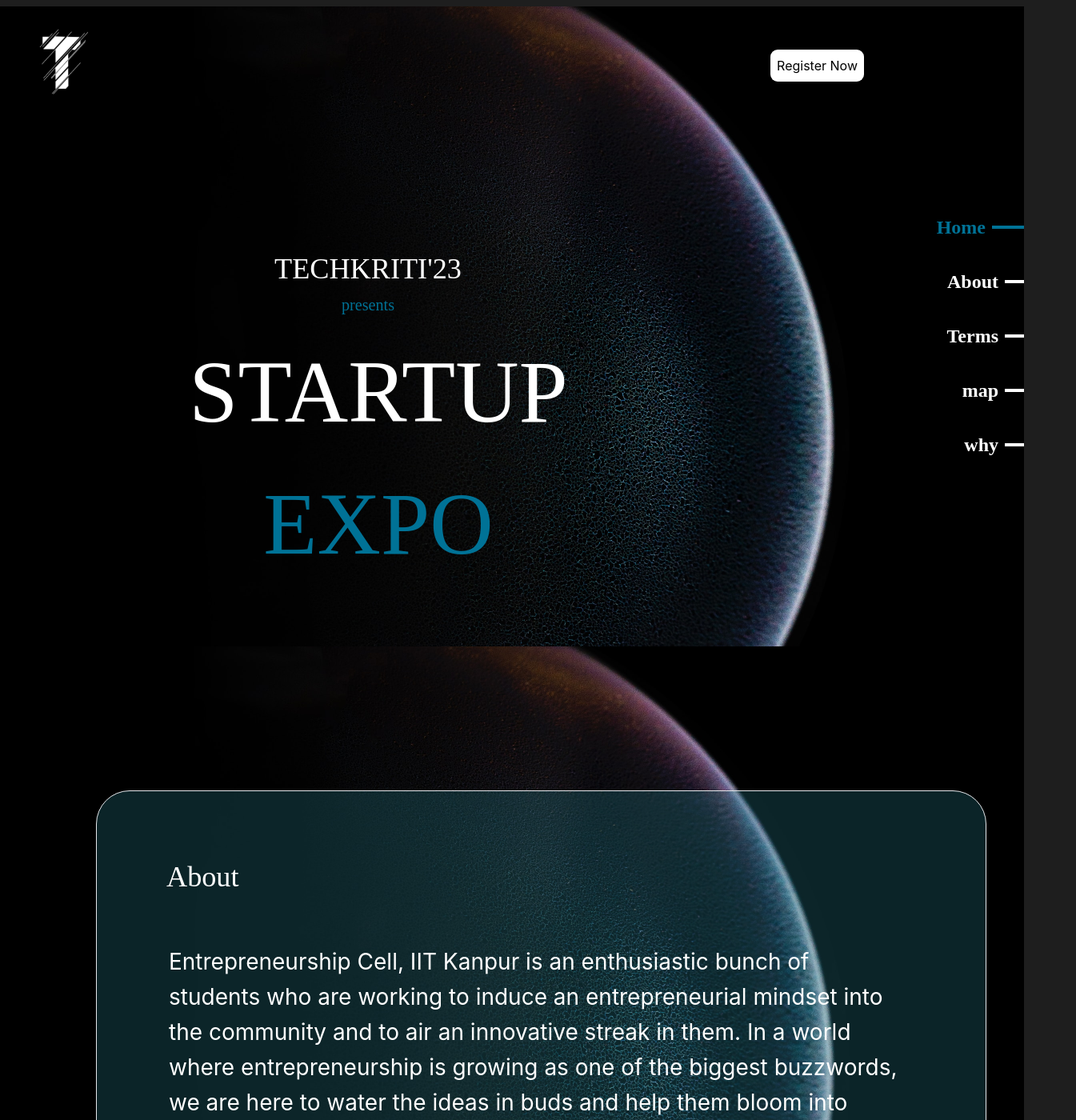
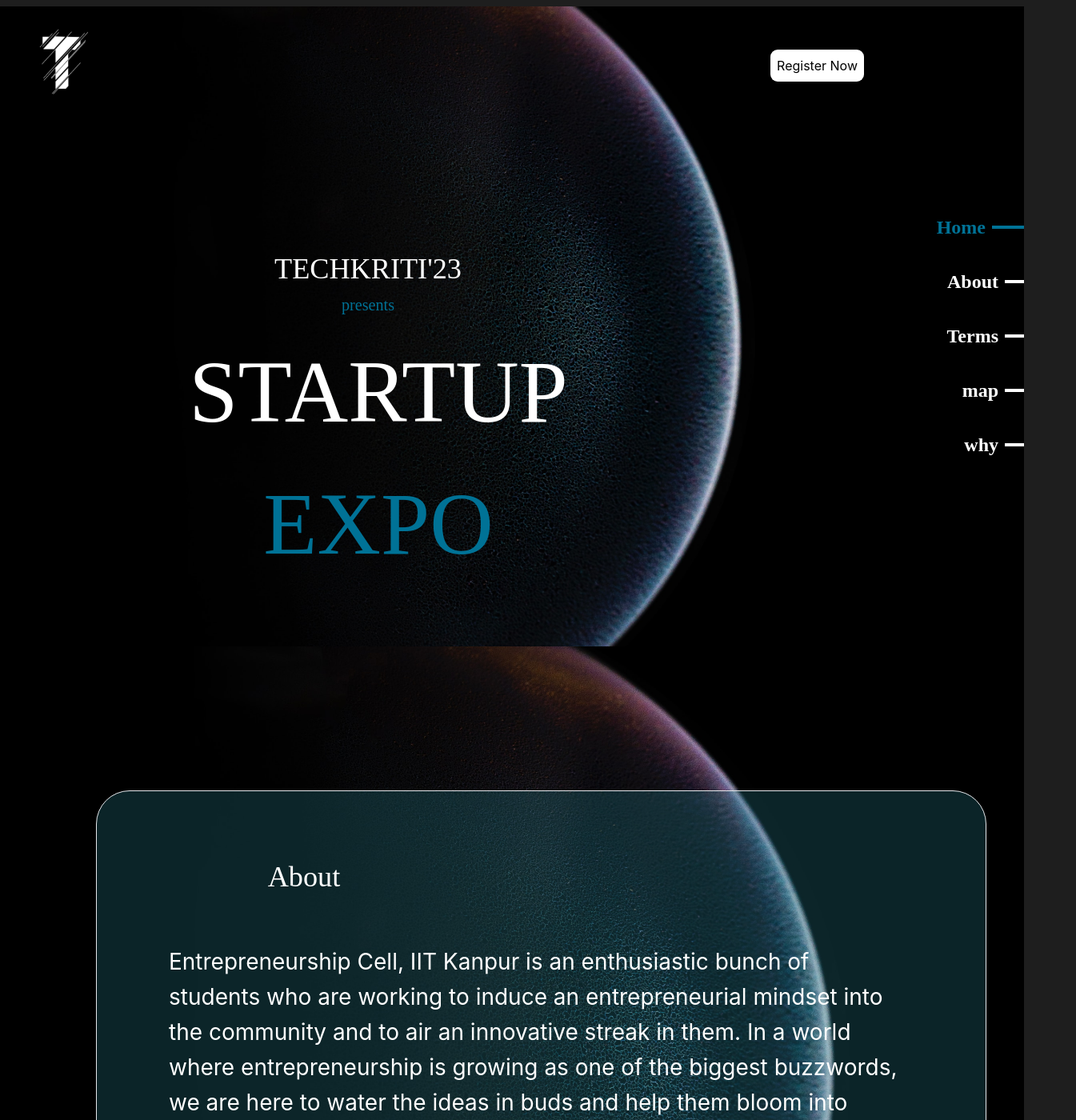
Before and after one commit to depanshu357/Techkriti-ExpoStart, a React (Create React App) app: page / in a window 1280 px wide. Shown: the top 1400 px of the page at 80% size, 1345 px wide, since content can reach past the window. Built offline with nearby package versions, Linux system fonts and the light colour scheme; a web font is replaced by a local one.

Commit message:
make term and about responsive

```diff
--- a/src/App.js
+++ b/src/App.js
@@ -11,9 +11,10 @@
 function App() {
   return (
     <>
-      <div className="flex flex-col items-center justify-center min-h-screen py-2">
+      <div className="flex flex-col overflow-hidden items-center justify-center min-h-screen py-2 ">
+      <Sidebar />
+
         <Header />
-        <Sidebar />
         <Home />
         <About />
         <Term />
--- a/src/Pages/About.js
+++ b/src/Pages/About.js
@@ -5,13 +5,13 @@
 
     return (
         <>
-            <div className=" about w-full h-screen">
+            <div className=" about w-full h-auto">
 
             <div className="  border border-1 bg-transparent aboutbox"
 
                 >
 
-                    <div className=" " style={{ "width": "344px", "height": "80px", "marginTop": "80px", "marginLeft": "87px" }}>
+                    <div className="abouthead align-center" >
                         <span style={{ "fontFamily": "Nasalization", "fontSize": "36.22px" }} className="text-white mx-auto" >About</span>
 
 
--- a/src/Pages/All.css
+++ b/src/Pages/All.css
@@ -1,5 +1,5 @@
-body{
-    overflow-x: hidden;
+.body{
+  overflow-x: hidden;
 }
 
 .homehead{
@@ -53,6 +53,7 @@
     margin-right: 15px;
     background-color: rgba(38, 121, 133, 0.3);
 
+
   }
 
   .aboutboxcontent{
@@ -93,7 +94,26 @@
     margin-right:10px;
   }
 
+  .abouthead{
+    margin-top: 10px;
+    text-align: center;
+
+
+    height: 40px;
+
+  }
+
+
+
+
   @media screen and (min-width: 1000px) {
+
+    .abouthead{
+      width: 344px;
+      height: 80px;
+      margin-top: 80px;
+      margin-left: 87px;
+    }
 
     .homehead{
         width: 400px;
--- a/src/Pages/Home.css
+++ b/src/Pages/Home.css
@@ -1,5 +1,10 @@
 .homeback{
     background-image: url("./homebg.png");
+    background-size: cover;
+  background-position: center;
+  background-repeat: no-repeat;
+  height: 100vh;
+
 
 
 }
--- a/src/Pages/Term.js
+++ b/src/Pages/Term.js
@@ -4,13 +4,13 @@
 
 const Term = () =>{
     return(
-        <div className="terms w-full h-screen">
+        <div className="terms w-full h-auto">
 
 <div className="border border-1 bg-transparent termbox"
 
         >
 
-            <div className=" " style={{ "width": "344px", "height": "70px", "marginTop": "80px", "marginLeft": "87px" }}>
+            <div className="abouthead align-center " >
                 <span style={{ "fontFamily": "Nasalization", "fontSize": "36.22px" }} className="text-white mx-auto" >Terms & Condition</span>
 
 
```
